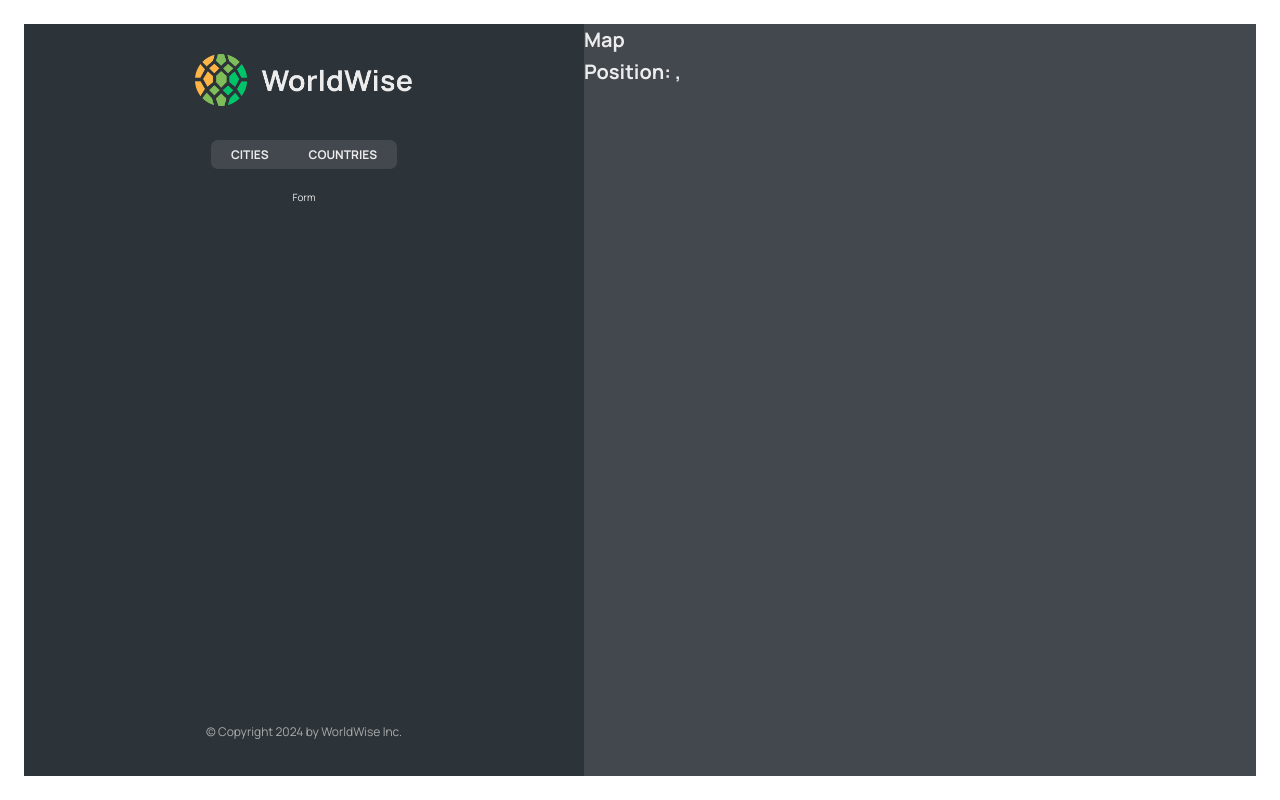
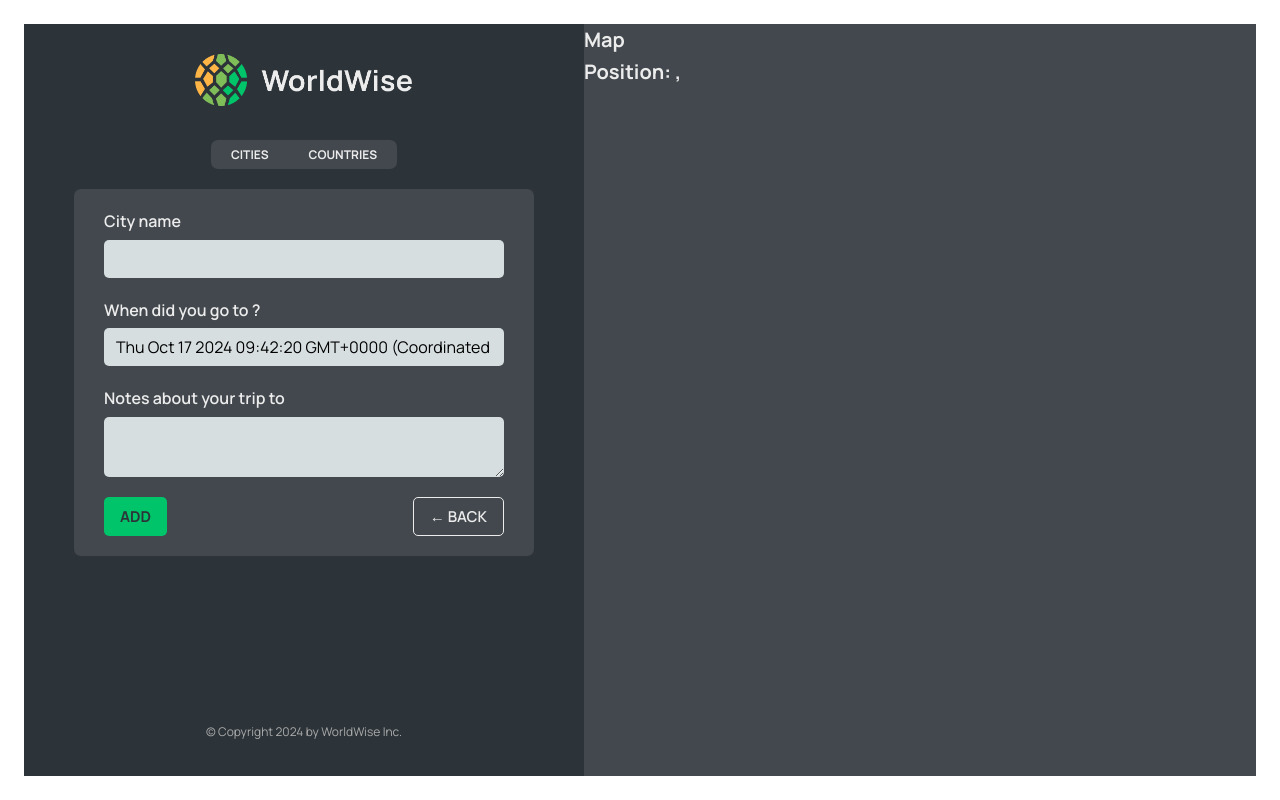
Before and after one commit to dstojanov8/worldwise, a React (Vite) app: page /app/form in a window 1280 px wide. Built offline with nearby package versions, Linux system fonts and the light colour scheme; data requests are answered from the project's data file.

Commit message:
more functionality

```diff
--- a/src/App.jsx
+++ b/src/App.jsx
@@ -1,4 +1,4 @@
-import { BrowserRouter, Routes, Route } from "react-router-dom";
+import { BrowserRouter, Routes, Route, Navigate } from "react-router-dom";
 import { useEffect, useState } from "react";
 
 import Product from "./pages/Product";
@@ -10,6 +10,7 @@ import Login from "./pages/Login";
 import CityList from "./components/CityList";
 import CountryList from "./components/CountryList";
 import City from "./components/City";
+import Form from "./components/Form";
 
 const BASE_URL = "http://localhost:8123";
 
@@ -44,11 +45,17 @@ const App = () => {
         <Route path="login" element={<Login />} />
         <Route path="app" element={<AppLayout />}>
           {/* Index route is the default child route that is going to be
-              matched if non of the other routes mathces */}
-          <Route
-            index
-            element={<CityList cities={cities} isLoading={isLoading} />}
-          />
+              matched if non of the other routes mathc */}
+
+          {/* ex. ...host:5173/app will show <CityList /> component as well as will
+              ...host:5173/app/cities, that is because we defined an index route */}
+
+          {/* <Navigate /> component is like a redirect, in this case it will
+              redirect to /cities route */}
+
+          {/* ex. NOW ...host:5173/app will redurect to ...host:5173/app/cities since
+              we defined <Navigate /> in idex route*/}
+          <Route index element={<Navigate replace to="cities" />} />
           <Route
             path="cities"
             element={<CityList cities={cities} isLoading={isLoading} />}
@@ -58,7 +65,7 @@ const App = () => {
             path="countries"
             element={<CountryList cities={cities} isLoading={isLoading} />}
           />
-          <Route path="form" element={<p>Form</p>} />
+          <Route path="form" element={<Form />} />
         </Route>
         <Route path="*" element={<PageNotFound />} />
       </Routes>
--- /dev/null
+++ b/src/components/Button.jsx
@@ -0,0 +1,12 @@
+import styles from "./Button.module.css";
+
+// eslint-disable-next-line react/prop-types
+const Button = ({ children, onClick, type }) => {
+  return (
+    <button onClick={onClick} className={`${styles.btn} ${styles[type]}`}>
+      {children}
+    </button>
+  );
+};
+
+export default Button;
--- a/src/components/Form.jsx
+++ b/src/components/Form.jsx
@@ -3,6 +3,8 @@
 import { useState } from "react";
 
 import styles from "./Form.module.css";
+import Button from "./Button";
+import { useNavigate } from "react-router-dom";
 
 export function convertToEmoji(countryCode) {
   const codePoints = countryCode
@@ -13,10 +15,18 @@ export function convertToEmoji(countryCode) {
 }
 
 function Form() {
+  const navigate = useNavigate();
+
   const [cityName, setCityName] = useState("");
   const [country, setCountry] = useState("");
   const [date, setDate] = useState(new Date());
   const [notes, setNotes] = useState("");
+
+  // -1 means to navigate back one step (previous page)
+  const handleNavigateBack = (e) => {
+    e.preventDefault();
+    navigate(-1);
+  };
 
   return (
     <form className={styles.form}>
@@ -49,8 +59,10 @@ function Form() {
       </div>
 
       <div className={styles.buttons}>
-        <button>Add</button>
-        <button>&larr; Back</button>
+        <Button type="primary">Add</Button>
+        <Button type="back" onClick={(e) => handleNavigateBack(e)}>
+          &larr; Back
+        </Button>
       </div>
     </form>
   );
--- a/src/components/Map.jsx
+++ b/src/components/Map.jsx
@@ -1,15 +1,16 @@
-import { useSearchParams } from "react-router-dom";
+import { useNavigate, useSearchParams } from "react-router-dom";
 
 import styles from "./Map.module.css";
 
 const Map = () => {
+  const navigate = useNavigate();
   const [searchParams, setSearchParams] = useSearchParams();
 
   const lat = searchParams.get("lat");
   const lng = searchParams.get("lng");
 
   return (
-    <div className={styles.mapContainer}>
+    <div className={styles.mapContainer} onClick={() => navigate("form")}>
       <h1>Map</h1>
       <h1>
         Position: {lat}, {lng}
```
Also changed, not shown: 1 other file (tests, documents, lock files or other folders).
